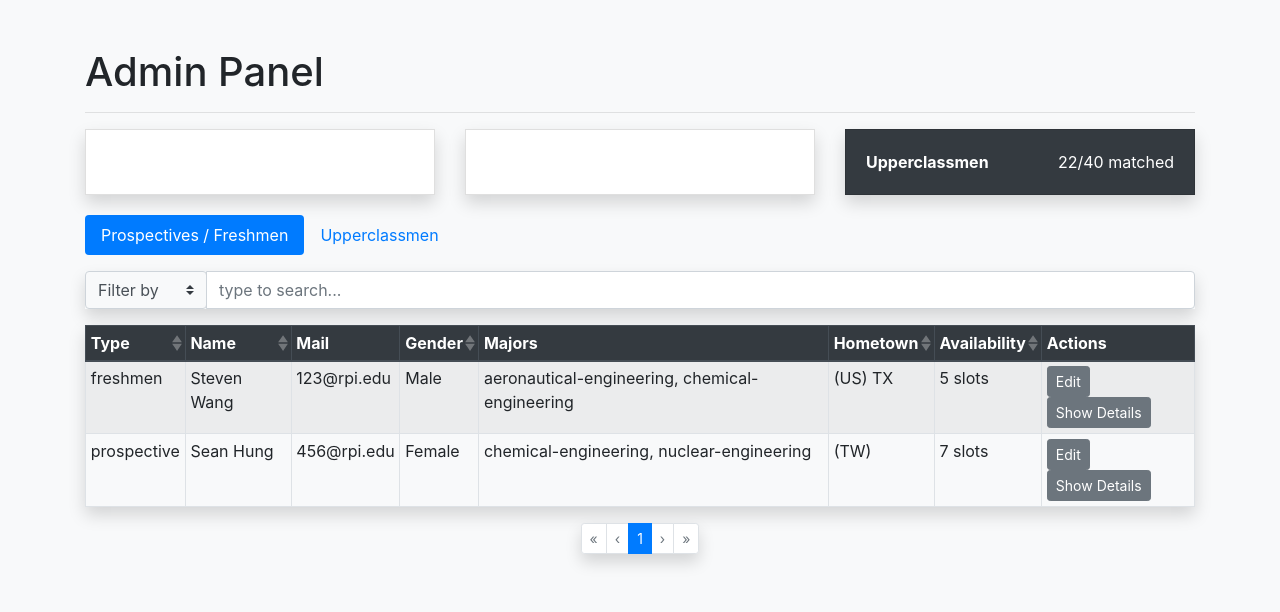
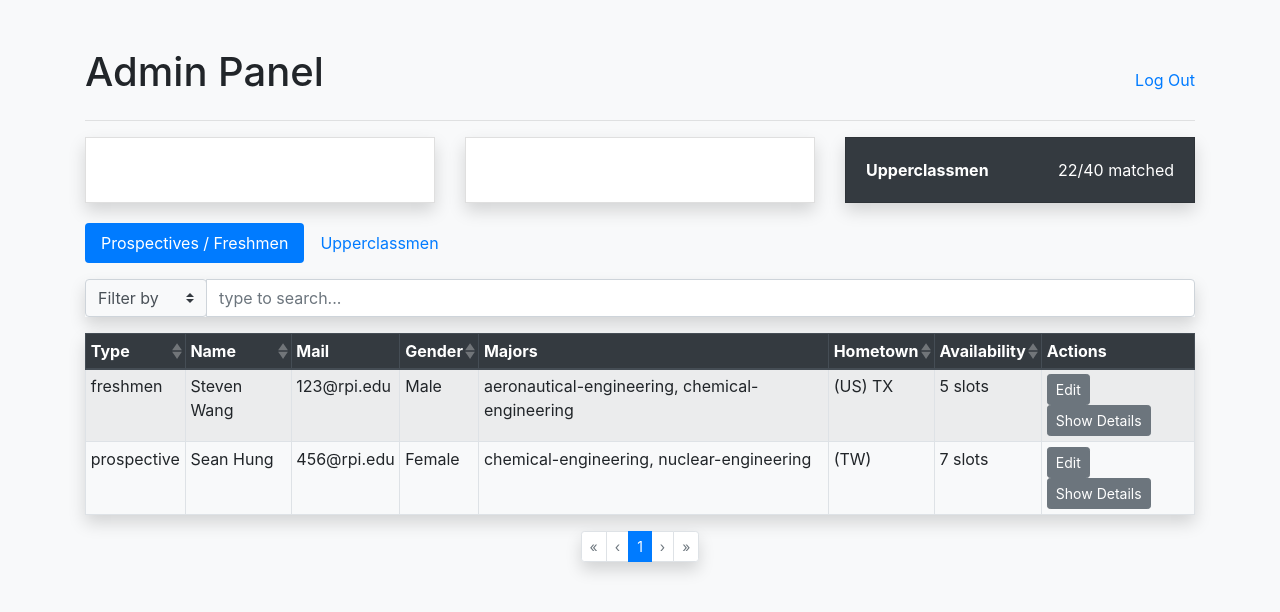
Before and after one commit to Isaac-the-Man/meetEng, a Vue app in the folder frontend/: page /admin in a window 1280 px wide. Shown: the top 612 px of the page. Built offline with nearby package versions, Linux system fonts and the light colour scheme.

Commit message:
log out link.

```diff
--- a/frontend/src/views/AdminPanel.vue
+++ b/frontend/src/views/AdminPanel.vue
@@ -2,7 +2,10 @@
   <b-container>
     <b-row>
       <b-col>
-        <h1>Admin Panel</h1>
+        <div class="d-flex justify-content-between align-items-baseline">
+          <h1>Admin Panel</h1>
+          <b-link>Log Out</b-link>
+        </div>
         <hr>
         <!-- Status Bar -->
         <app-matching-status></app-matching-status>
```
